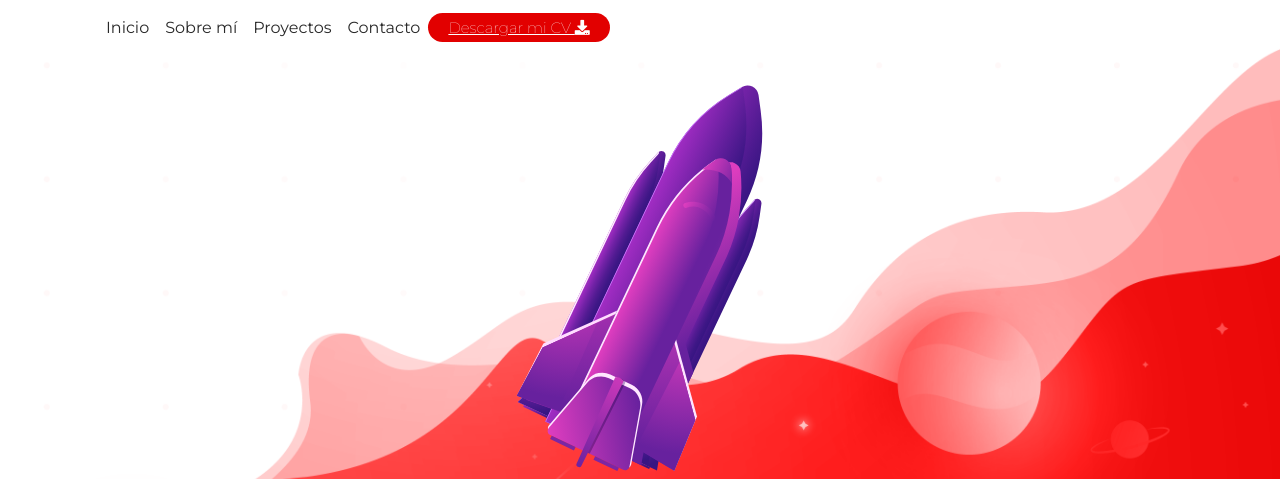
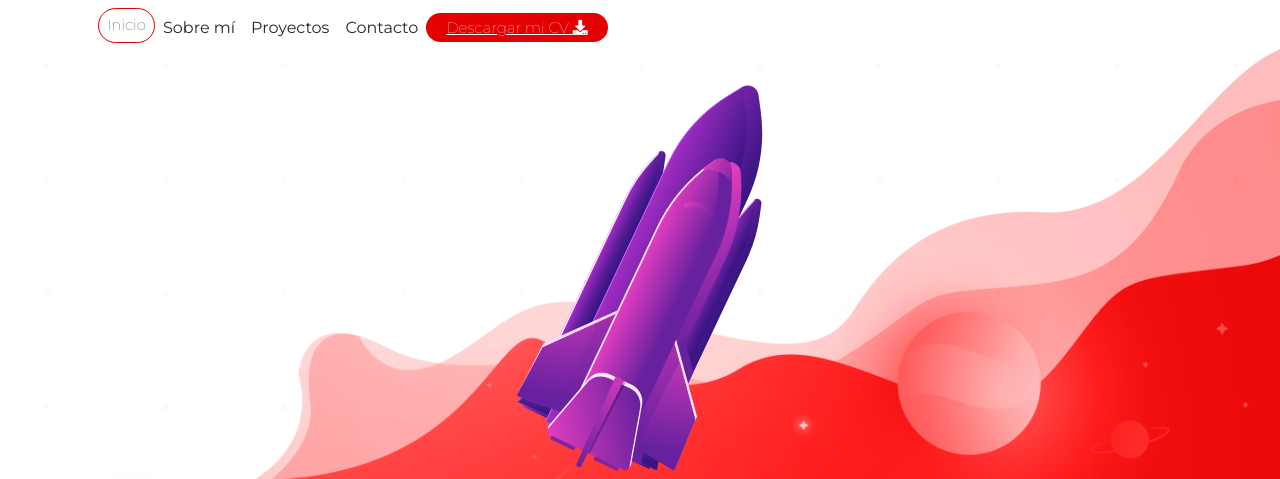
Before and after one commit to PabloBroghera/portfolio, a PHP site: page /index.php in a window 1280 px wide. Shown: the top 479 px of the page. Run offline with PHP 8.4, Linux system fonts and the light colour scheme; some libraries are stand-ins or nearby versions.

Commit message:
cambios3

```diff
--- a/menu.php
+++ b/menu.php
@@ -8,16 +8,16 @@
             <div class="collapse navbar-collapse" id="navbarsExampleDefault">
                 <ul class="navbar-nav mr-auto text-center">
                     <li class="nav-item pr-5">
-                        <a class="nav-link <?php echo $pg == "inicio"? "active": "";"" ?>href="index.php">Inicio</a>
+                        <a class="nav-link <?php echo $pg == "inicio"? "active": "";"" ?>" href="index.php">Inicio</a>
                     </li>
                     <li class="nav-item pr-5">
-                        <a class="nav-link <?php echo $pg == "sobre-mi"? "active": "";"" ?> href="sobre-mi.php">Sobre mí</a>
+                        <a class="nav-link <?php echo $pg == "sobre-mi"? "active": "";"" ?>" href="sobre-mi.php">Sobre mí</a>
                     </li>
                     <li class="nav-item pr-5">
-                        <a class="nav-link <?php echo $pg == "proyectos"? "active": "";"" ?> href="proyectos.php">Proyectos</a>
+                        <a class="nav-link <?php echo $pg == "proyectos"? "active": "";"" ?>" href="proyectos.php">Proyectos</a>
                     </li>
                     <li class="nav-item pr-5">
-                        <a class="nav-link <?php echo $pg == "contacto"? "active": "";"" ?> href="contacto.php">Contacto</a>
+                        <a class="nav-link <?php echo $pg == "contacto"? "active": "";"" ?>" href="contacto.php">Contacto</a>
                     </li>
                 </ul>
                 <div class="form-inline my-2 my-lg-0">
```
